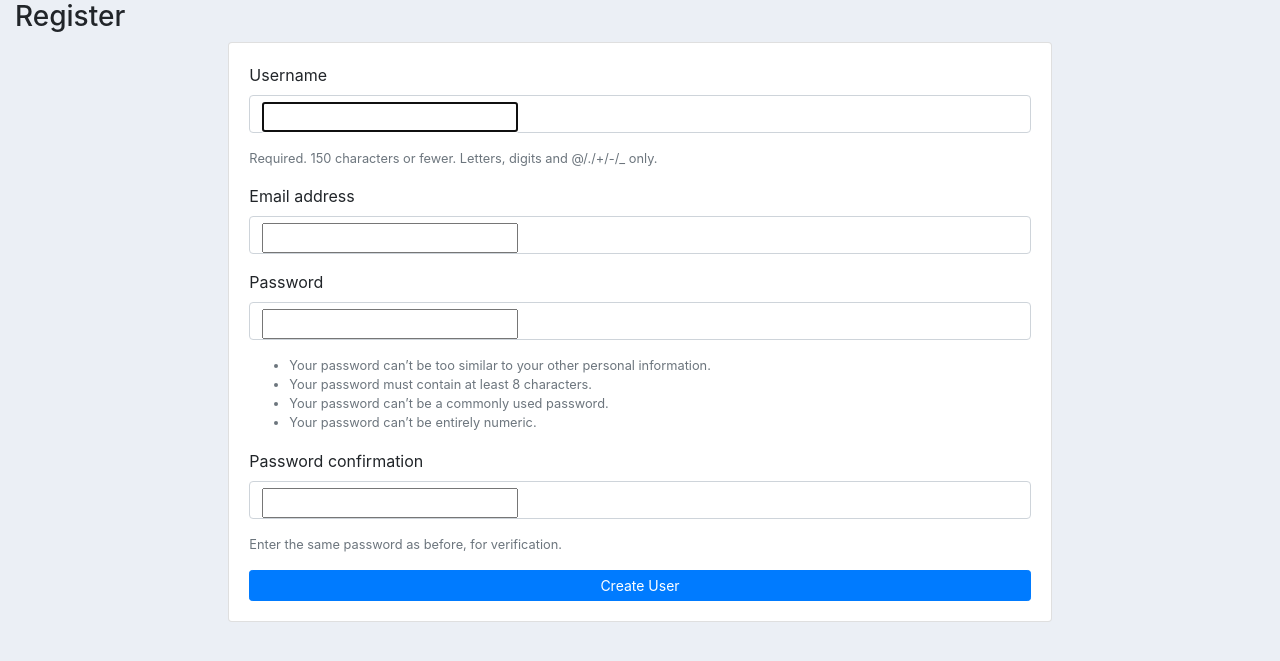
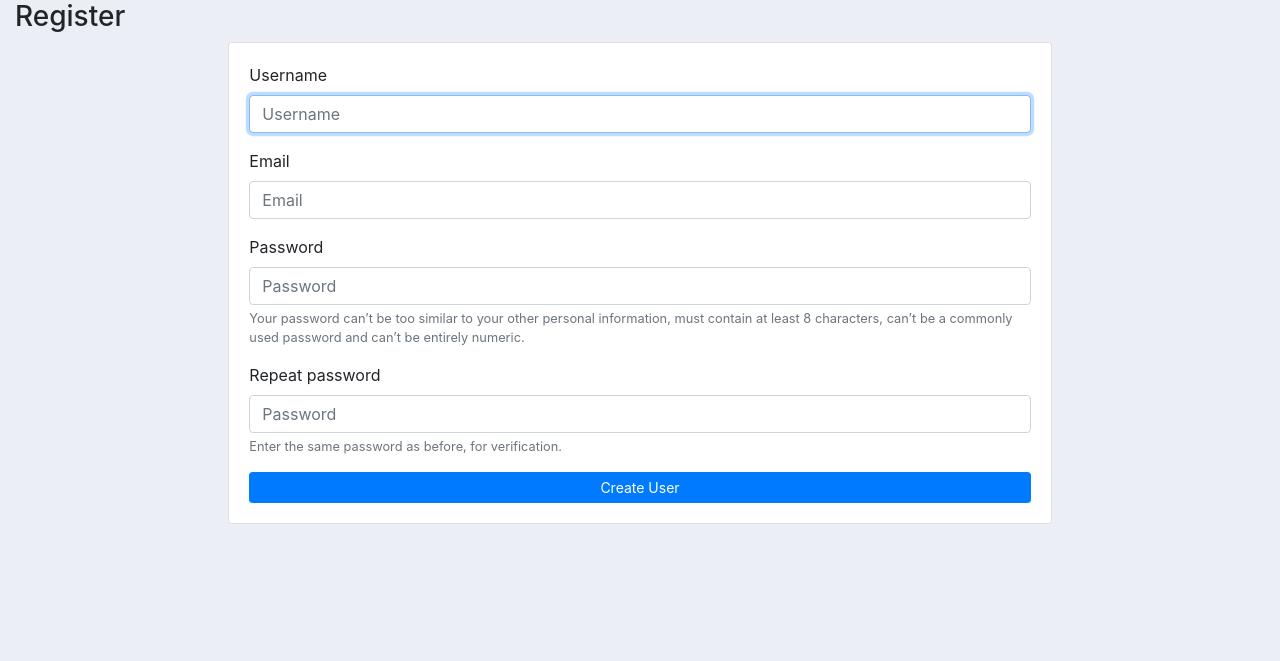
Before and after one commit to JorgeGalingP/python-CMR, a Django app: page /register/ in a window 1280 px wide. Shown: the top 661 px of the page. Run offline with Django 3.2, Linux system fonts and the light colour scheme; some libraries are stand-ins or nearby versions.

Commit message:
Added bootstrap styling to register template

```diff
--- a/account/forms.py
+++ b/account/forms.py
@@ -19,6 +19,20 @@ class OrderForm(ModelForm):
 
 
 class CreateUserForm(UserCreationForm):
+    username = forms.CharField(widget=forms.TextInput(attrs={'class': 'form-control', 'placeholder': 'Username'}))
+    email=forms.EmailField(
+        widget=forms.EmailInput(attrs={'class': 'form-control', 'placeholder': 'Email'}),
+        max_length=64,
+        help_text='Enter a valid email address.')
+    password1=forms.CharField(
+        label= ('Password'),
+        widget=forms.PasswordInput(attrs={'class': 'form-control', 'placeholder': 'Password'}),
+        help_text='Your password can’t be too similar to your other personal information, must contain at least 8 characters, can’t be a commonly used password and can’t be entirely numeric.')
+    password2=forms.CharField(
+        label= ('Repeat password'),
+        widget=forms.PasswordInput(attrs={'class': 'form-control', 'placeholder': 'Password'}),
+        help_text='Enter the same password as before, for verification.')
+
     class Meta:
         model = User
         fields = ['username', 'email', 'password1', 'password2']
--- a/account/templates/account/register.html
+++ b/account/templates/account/register.html
@@ -21,23 +21,23 @@
                             {% csrf_token %}
 
                             <div class="form-group">
-                                <label for="Username1">{{ form.username.label }}</label>
-                                <p class="form-control">{{ form.username }}</p>
-                                <small class="form-text text-muted">{{ form.username.help_text }} </small>
+                                <label>{{ form.username.label }}</label>
+                                {{ form.username }}
+                                <small class="form-text text-muted">{{ form.username.help_text }}</small>
                             </div>
                             <div class="form-group">
-                                <label for="Email1">{{ form.email.label }}</label>
-                                <p class="form-control">{{ form.email }}</p>
+                                <label>{{ form.email.label }}</label>
+                                {{ form.email }}
                             </div>
                             <div class="form-group">
-                                <label for="Password1">{{ form.password1.label }}</label>
-                                <p class="form-control">{{ form.password1 }}</p>
-                                <small class="form-text text-muted">{{ form.password1.help_text }} </small>
+                                <label>{{ form.password1.label }}</label>
+                                {{ form.password1 }}
+                                <small class="form-text text-muted">{{ form.password1.help_text }}</small>
                             </div>
                             <div class="form-group">
-                                <label for="Password2">{{ form.password2.label }}</label>
-                                <p class="form-control">{{ form.password2 }}</p>
-                                <small class="form-text text-muted">{{ form.password2.help_text }} </small>
+                                <label>{{ form.password2.label }}</label>
+                                {{ form.password2 }}
+                                <small class="form-text text-muted">{{ form.password2.help_text }}</small>
                             </div>
 
                             <input class="btn btn-primary btn-block btn-sm" type="submit" name="Submit" value="Create User">
```
